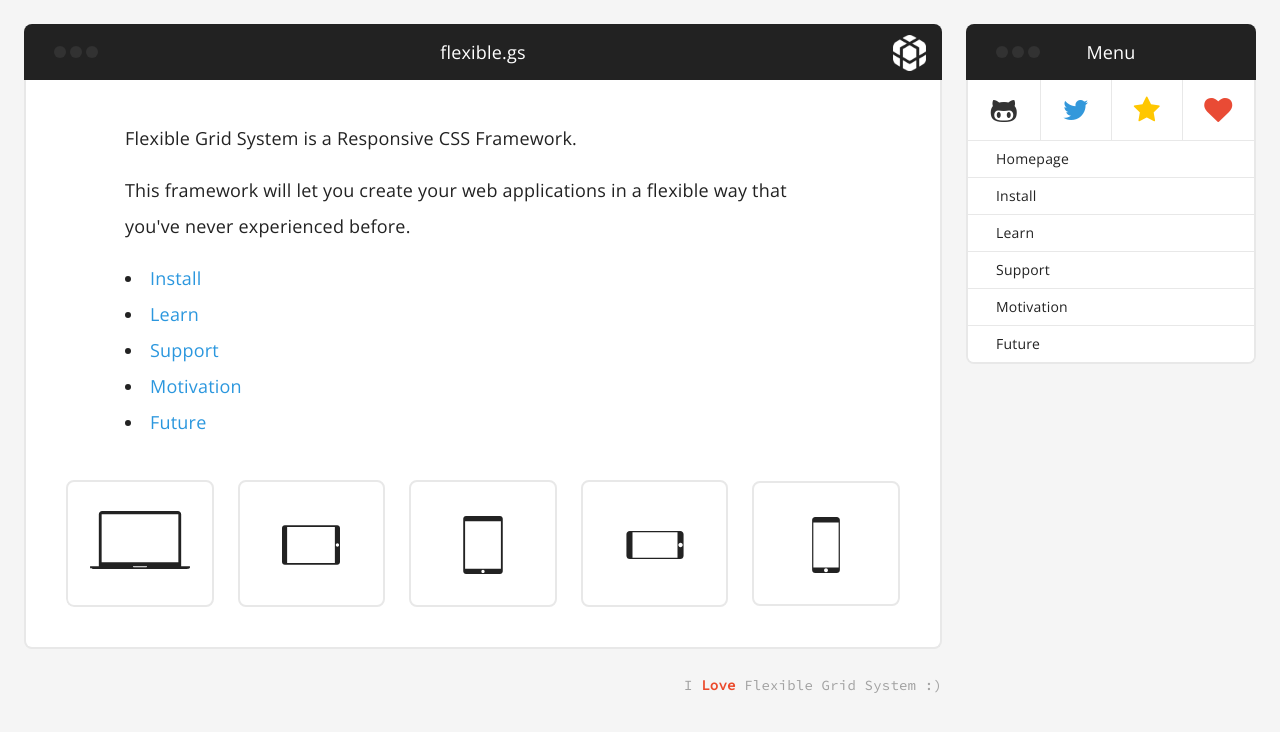
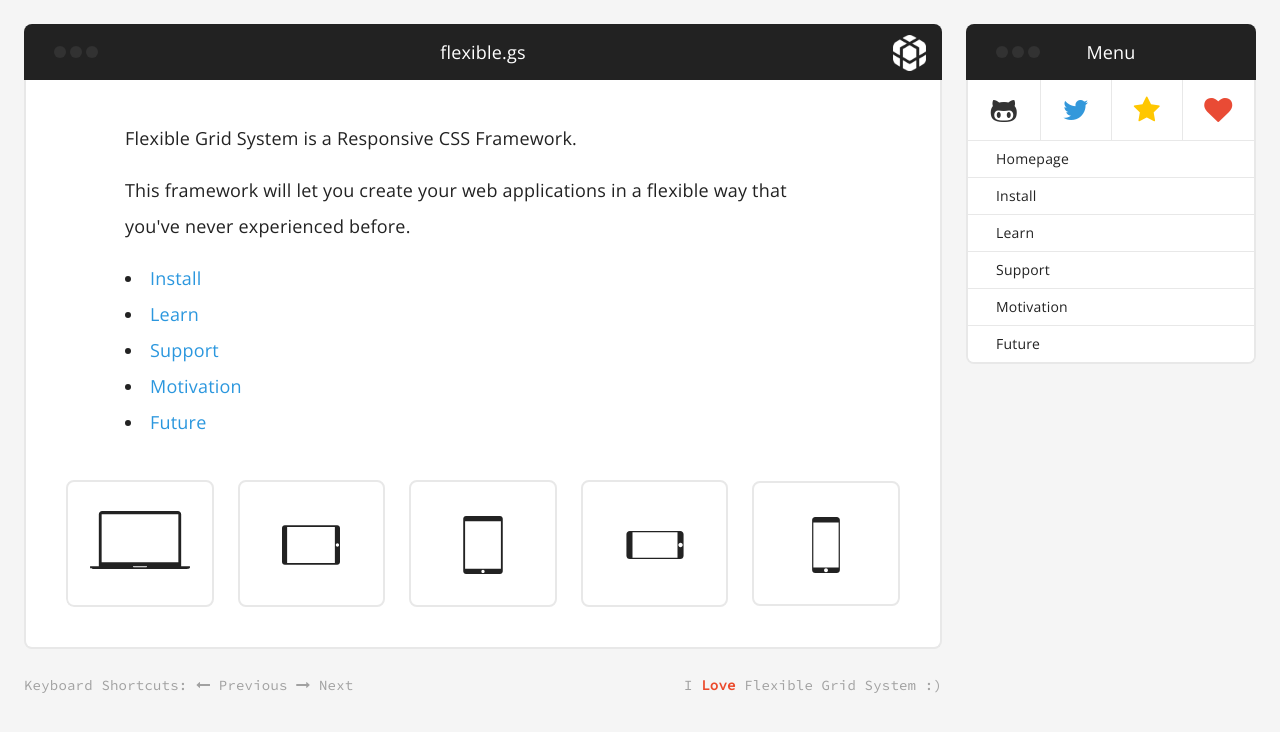
Before and after one commit to dnomak/flexiblegs-website-jekyll-compiled, a Jekyll site: the page built from index.html, in a window 1280 px wide. Shown: the top 732 px of the page. Built offline with Jekyll 4.4.1, drawn with Linux system fonts in a browser that asks for light colours; comment, search, counter and statistics services are not loaded.

Commit message:
klavye kısayolları

```diff
--- a/_layouts/default.html
+++ b/_layouts/default.html
@@ -5,9 +5,16 @@
     <section class="wrap xl-gutter-24 xl-outside-24 xl-top lg-1">
       <article class="col xl-9-12">
         {{ content }}
-        <div class="wrap xl-right xl-auto">
+        <div class="wrap xl-flexbox xl-between xl-auto lg-1 lg-center">
+          <div class="col lg-hidden">
+            <span class="dn-style--footer-link">
+              Keyboard Shortcuts: <i class="fa fa-long-arrow-left"></i> Previous <i class="fa fa-long-arrow-right"></i> Next
+              <!-- Klavye Kısayolları: <i class="fa fa-long-arrow-left"></i> Önceki <i class="fa fa-long-arrow-right"></i> Sonraki -->
+            </span>
+            <div class="dn-space-24"></div>
+          </div>
           <div class="col">
-            <a href="https://github.com/dnomak" class="dn-style--love">
+            <a href="https://github.com/dnomak" class="dn-style--footer-link">
               I <b>Love</b> Flexible Grid System :)
               <!-- Flexible Grid System'i <b>Seviyorum</b> :) -->
             </a>
--- a/_sass/_style.scss
+++ b/_sass/_style.scss
@@ -10,7 +10,7 @@
     position: fixed;
     padding-right: 18px;
   }
-  &--love {
+  &--footer-link {
     letter-spacing: 0.2px;
     margin: 0;
     line-height: 24px;
```
